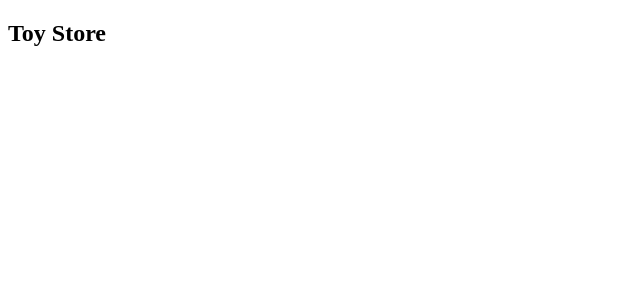
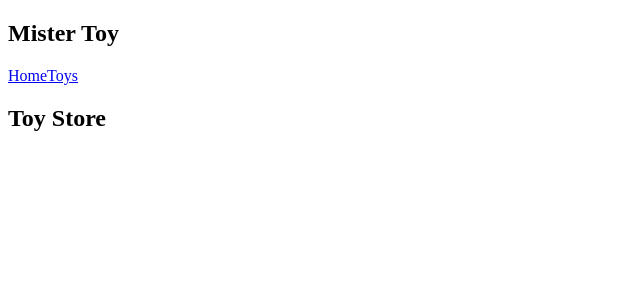
Before and after one commit to AtarMor/mistertoy-frontend, a React (Vite) app: page / in a window 1280 px wide. Shown: the top 300 px of the page, without its empty margins (0-640 px from the left). Built offline with nearby package versions, Linux system fonts and the light colour scheme.

Commit message:
Add a header

```diff
--- a/src/App.jsx
+++ b/src/App.jsx
@@ -1,11 +1,12 @@
 import { BrowserRouter as Router, Route, Routes } from 'react-router-dom'
+import { Provider } from 'react-redux'
 
 import { HomePage } from "./pages/HomePage"
+import { AppHeader } from './cmps/AppHeader'
 import { ToyIndex } from "./pages/ToyIndex"
-import { UserMsg } from './cmps/UserMsg'
-import { Provider } from 'react-redux'
 import { ToyEdit } from './pages/ToyEdit'
 import { ToyDetails } from './pages/ToyDetails'
+import { UserMsg } from './cmps/UserMsg'
 
 import { store } from './store/store'
 
@@ -14,7 +15,7 @@ export function App() {
     <Provider store={store}>
       <Router>
         <section className="app">
-          {/* <AppHeader /> */}
+          <AppHeader />
           <main className='main-layout'>
             <Routes>
               <Route element={<HomePage />} path="/" />
--- /dev/null
+++ b/src/cmps/AppHeader.jsx
@@ -0,0 +1,11 @@
+import { NavLink } from "react-router-dom";
+
+export function AppHeader() {
+    return <header>
+        <h1>Mister Toy</h1>
+        <nav>
+            <NavLink to="/">Home</NavLink>
+            <NavLink to="/toy">Toys</NavLink>
+        </nav>
+    </header>
+}
```
